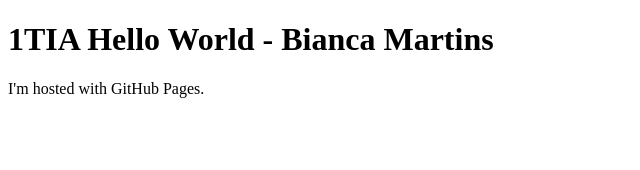
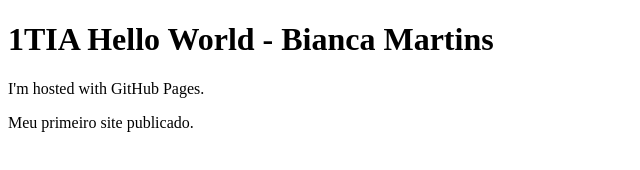
Before and after one commit to BiancaMLeao/bibis28.github.io, a plain HTML site: page index.html in a window 1280 px wide. Shown: the whole page, without its empty margins (0-640 px from the left). Drawn offline with Linux system fonts and the light colour scheme.

Commit message:
Update index.html

```diff
--- a/index.html
+++ b/index.html
@@ -3,5 +3,6 @@
  <body>
    <h1>1TIA Hello World - Bianca Martins</h1>
    <p>I'm hosted with GitHub Pages.</p>
+   <p>Meu primeiro site publicado.</p>
  </body>
 </html>
```
